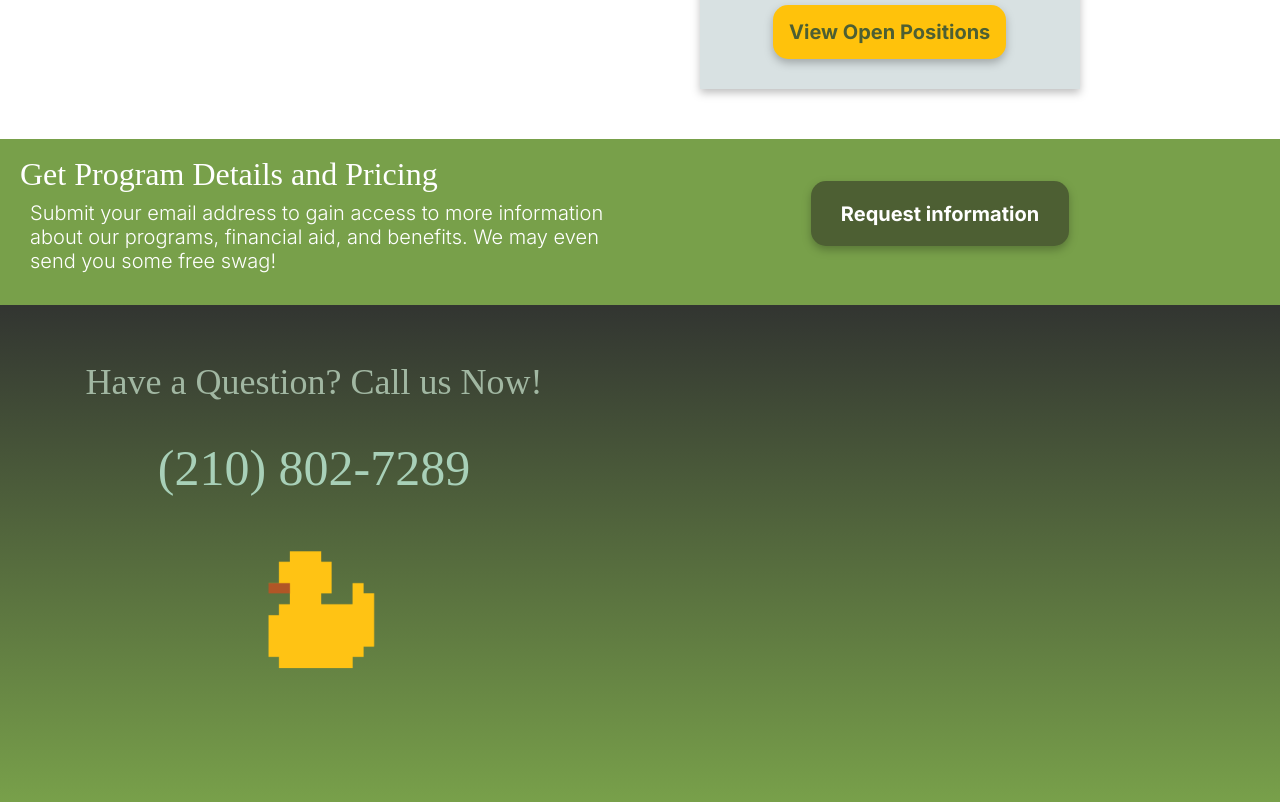
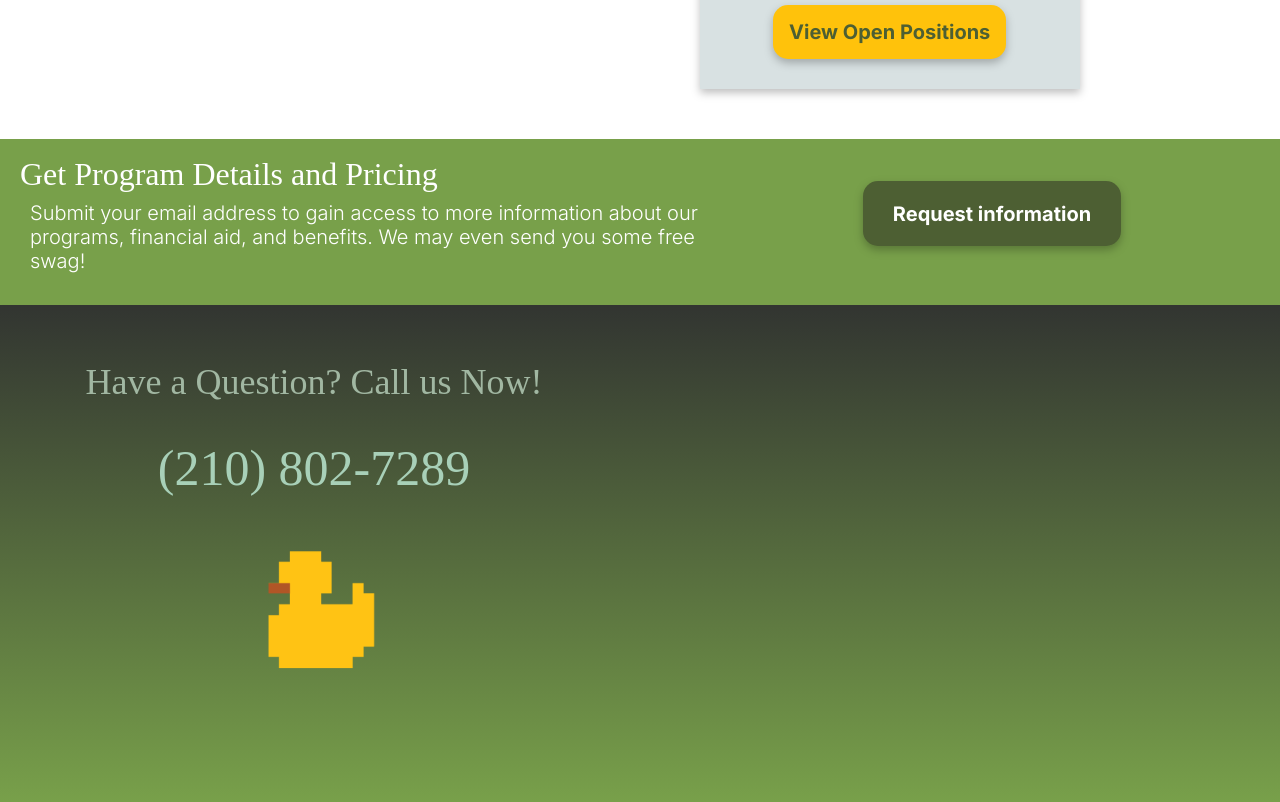
Before and after one commit to CodeupRedesignCrew/CodeupRedesign, a plain HTML site: page index.html in a window 1280 px wide. Shown: the part 1727-2529 px from the top of the page. Drawn offline with nearby package versions, Linux system fonts and the light colour scheme; a web font is replaced by a local one.

Commit message:
more updates

```diff
--- a/index.html
+++ b/index.html
@@ -169,11 +169,11 @@
             <div class="container-fluid px-3">
                 <div class="row">
                     <div class="row">
-                        <div class="request-info col-12 col-md-6 col-lg-6 p-3">
+                        <div class="request-info col-12 col-md-7 p-3">
                             <h4 class="info-title text-center text-md-stat text-lg-start">Get Program Details and Pricing</h4>
                             <p class="request-info-text mt-2">Submit your email address to gain access to more information about our programs, financial aid, and benefits. We may even send you some free swag!</p>
                         </div>
-                        <div class="d-flex align-items-center justify-content-center request-info-btn-container col-12 col-md-6 col-lg-6">
+                        <div class="d-flex align-items-center justify-content-center request-info-btn-container col-12 col-md-5">
                             <button id="request-info-btn" class="mb-sm-3 mb-3 mb-md-3 mb-lg-3 text-nowrap">
                                 Request information
                             </button>
```
